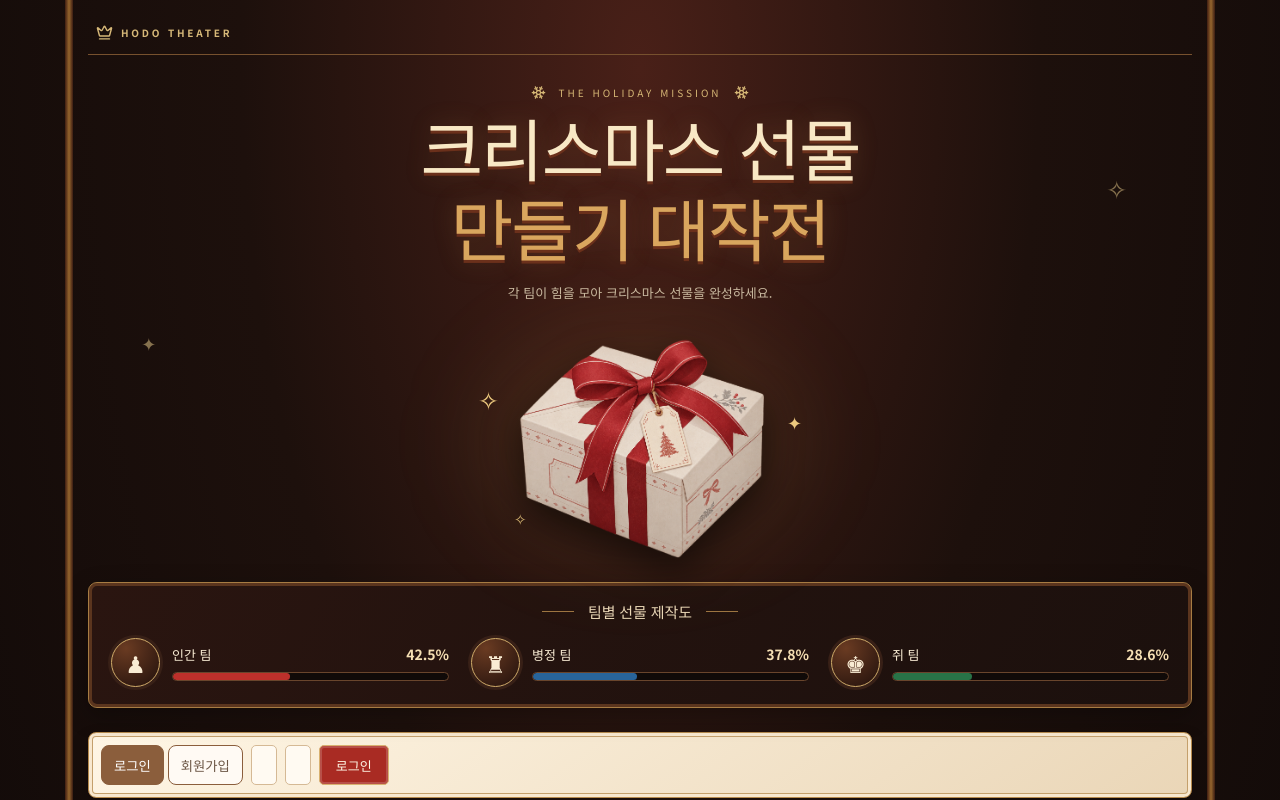
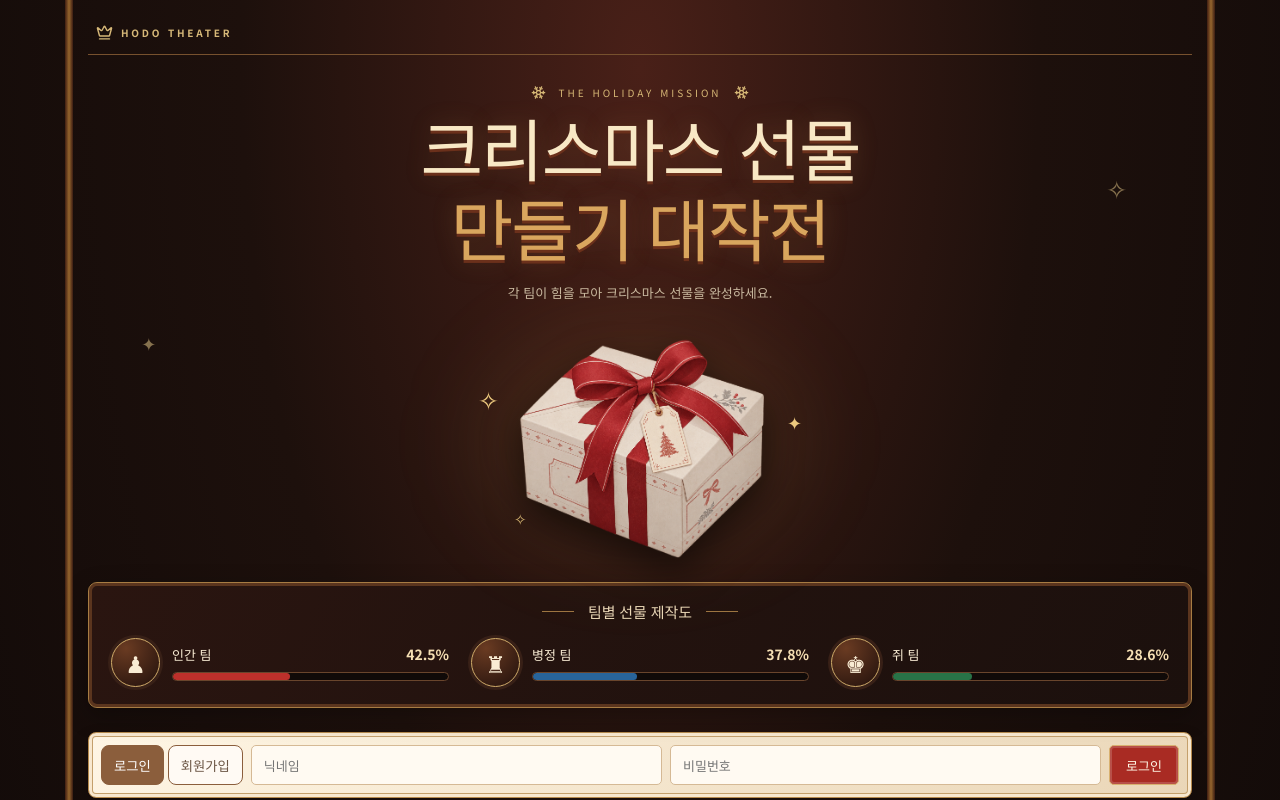
Before and after one commit to DoA-xoxo/gift, a Next.js app in the folder christmas-gift-next/: page / in a window 1280 px wide. Shown: the top 800 px of the page. Built offline with nearby package versions, Linux system fonts and the light colour scheme; no server answers; the database is empty; a web font is replaced by a local one.

Commit message:
Update page.jsx

```diff
--- a/christmas-gift-next/app/page.jsx
+++ b/christmas-gift-next/app/page.jsx
@@ -309,8 +309,6 @@ async function submitAuth(e) {
     boxSizing: 'border-box',
     margin: '24px 0 28px',
     padding: 12,
-    display: 'flex',
-    alignItems: 'center',
   }}
 >
 
```
